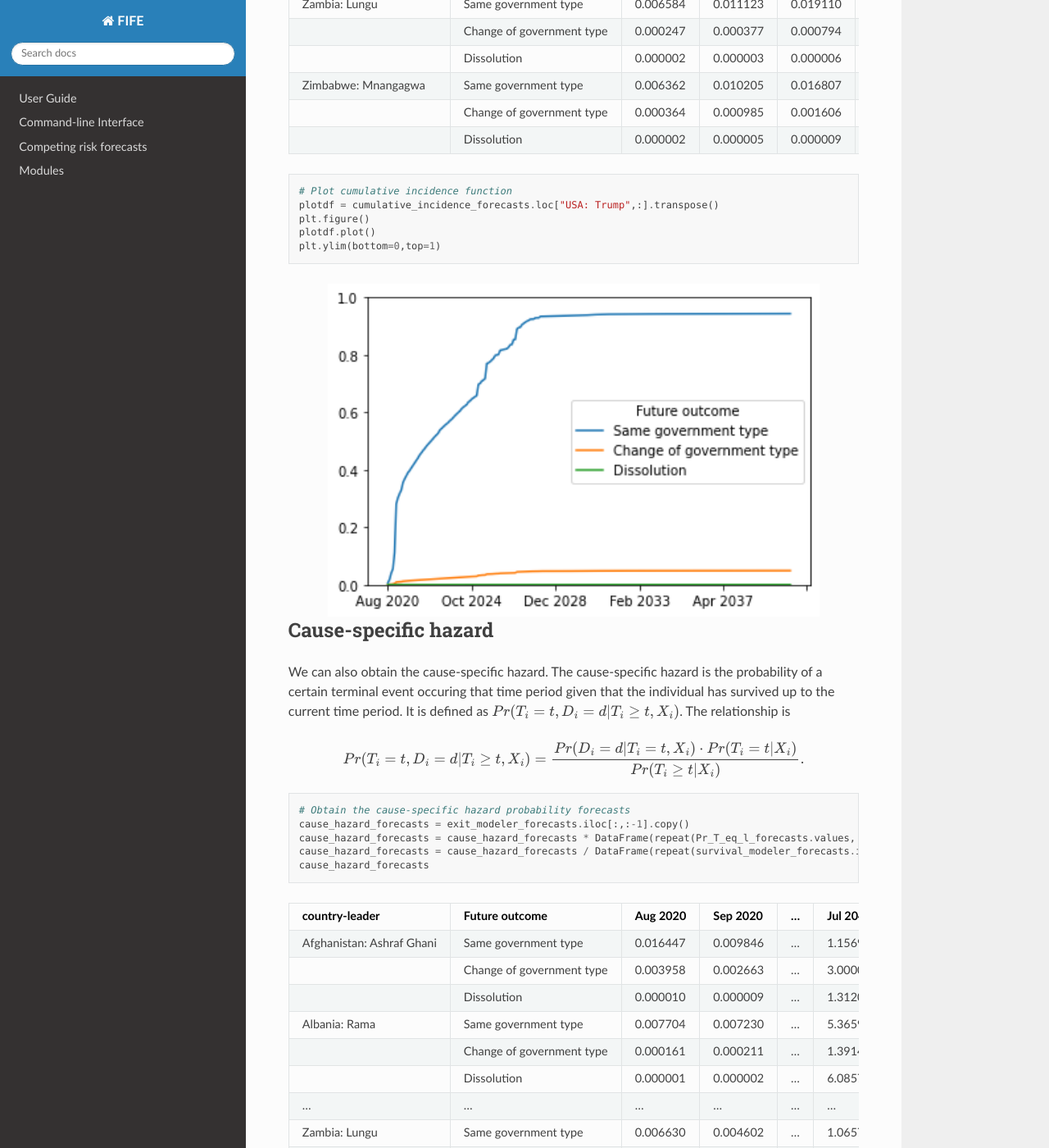
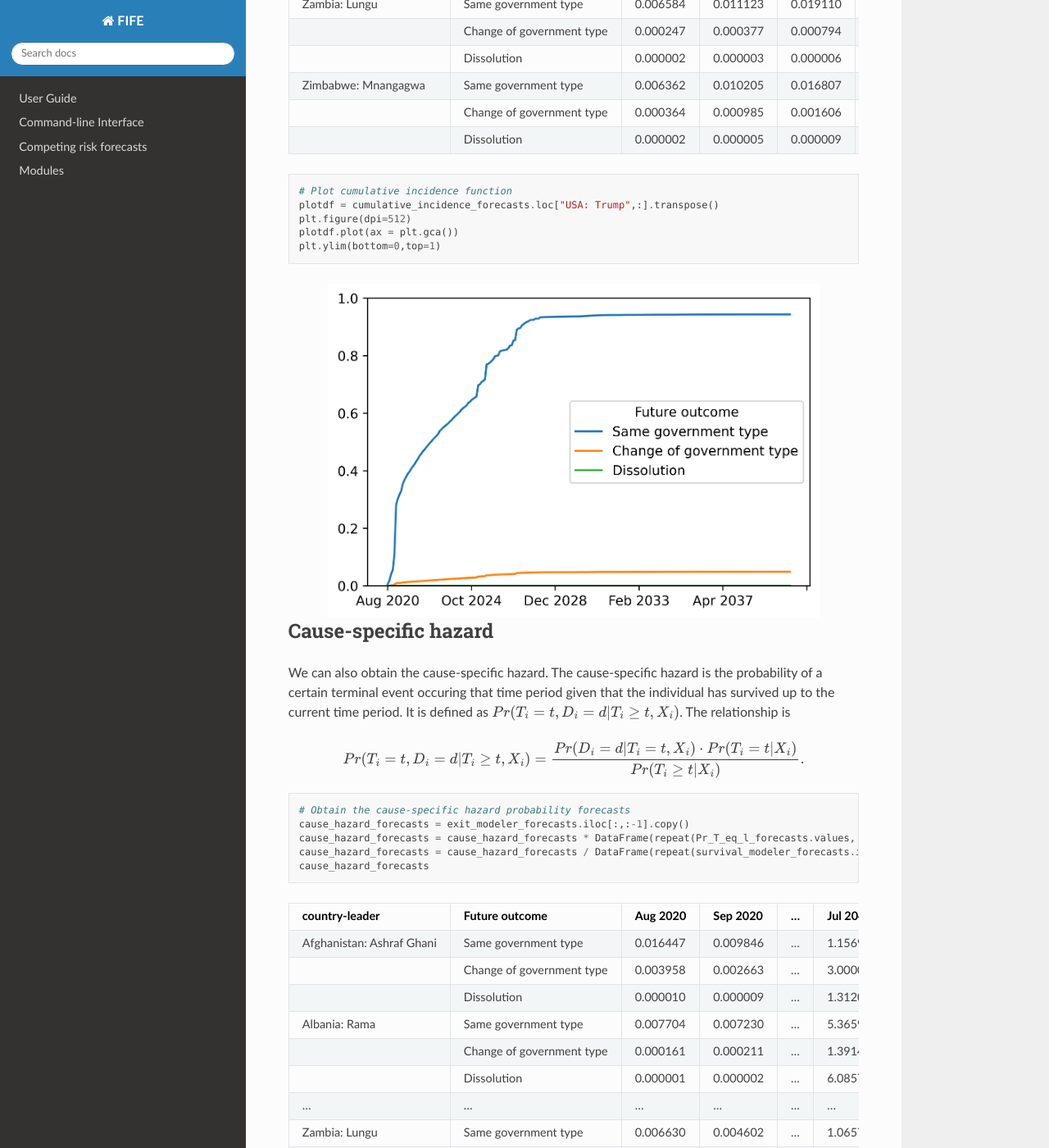
Before and after one commit to IDA-HumanCapital/fife, a Sphinx documentation site: the page built from docs/competing_risks.md, in a window 1280 px wide and 1400 px high, scrolled down 5826 px. Shown: the whole window at 82% size. Built offline with Sphinx 7.4.7 and the Read the Docs theme 2.0.0, drawn with Linux system fonts in a browser that asks for light colours; some of the changed text lies outside the part shown.

Commit message:
Increase image DPI

```diff
--- a/docs/competing_risks.md
+++ b/docs/competing_risks.md
@@ -241,8 +241,8 @@
 
 	# Plot cumulative incidence function
 	plotdf = cumulative_incidence_forecasts.loc["USA: Trump",:].transpose()
-	plt.figure()
-	plotdf.plot()
+	plt.figure(dpi=512)
+	plotdf.plot(ax = plt.gca())
 	plt.ylim(bottom=0,top=1)
 
 .. image:: images/CIF_Trump.png
@@ -290,8 +290,8 @@
 
 	# Plot cause-specific hazard probabilities
 	plotdf = cause_hazard_forecasts.loc["USA: Trump",:].transpose()
-	plt.figure()
-	plotdf.plot()
+	plt.figure(dpi=512)
+	plotdf.plot(ax = plt.gca())
 	plt.ylim(bottom=0)
 
 .. image:: images/Hazard_Trump.png
```
Also changed, not shown: docs/images/CIF_Trump.png, docs/images/Hazard_Trump.png.
